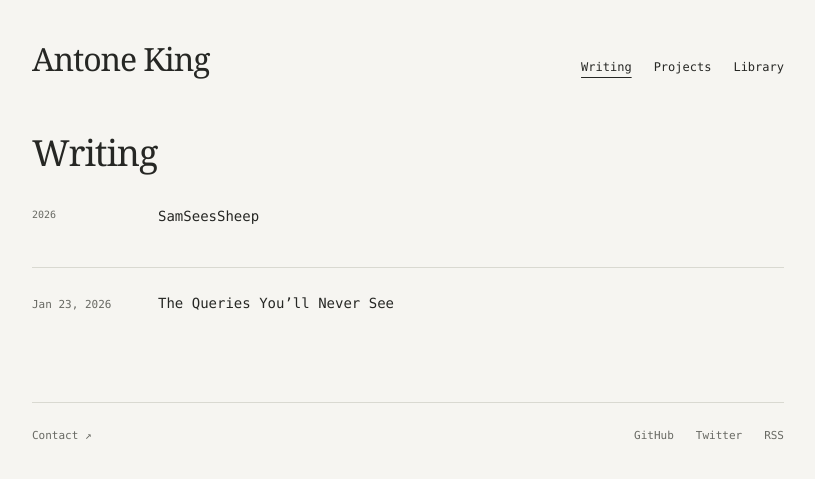
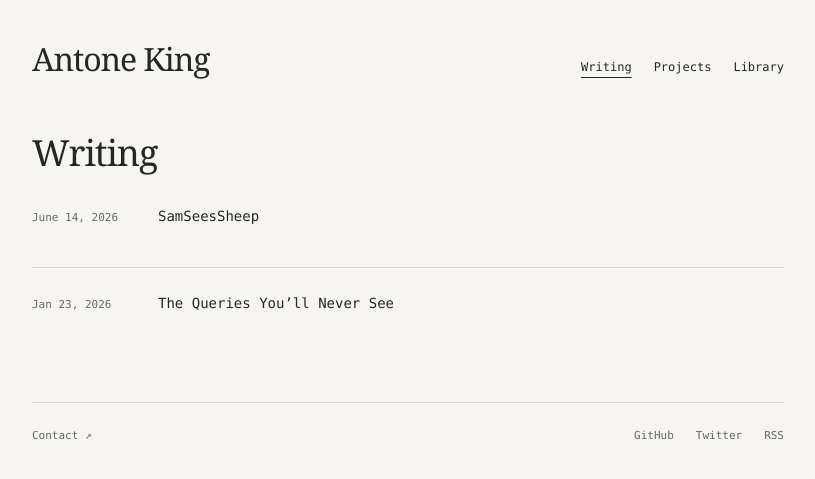
Before and after one commit to antonemking/antonemking.github.io, a Jekyll site: the page built from blog.md, in a window 1280 px wide. Shown: the top 479 px of the page, without its empty margins (24-839 px from the left). Built offline with Jekyll 4.4.1, drawn with Linux system fonts in a browser that asks for light colours.

Commit message:
Date SamSeesSheep writing link June 14, 2026

```diff
--- a/blog.md
+++ b/blog.md
@@ -7,7 +7,7 @@ permalink: /blog/
 
 <ul class="writing-list">
   <li>
-    <span class="entry-date">2026</span>
+    <time datetime="2026-06-14">June 14, 2026</time>
     <div><h3><a href="{{ '/assets/documents/sam-sees-sheep-research.pdf' | relative_url }}">SamSeesSheep</a></h3></div>
   </li>
   <li>
```
